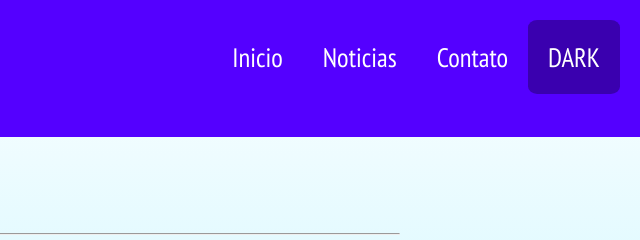
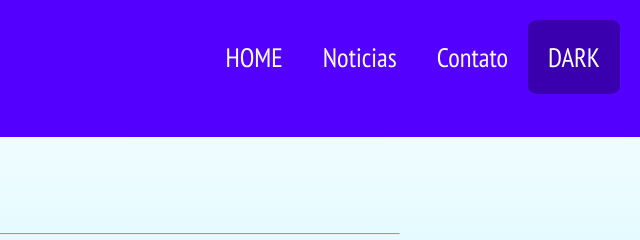
Before and after one commit to daniel-uruena/prueba-git, a plain HTML site: page index.html in a window 1280 px wide. Shown: the top 240 px of the page, 640-1280 px from the left. Drawn offline with Linux system fonts and the light colour scheme.

Commit message:
Se cambia la opcion de incio del menu

```diff
--- a/index.html
+++ b/index.html
@@ -15,7 +15,7 @@
         <div class="menu">
             <ul>
                 <li>
-                    <a href="#"  class="dark">Inicio</a>
+                    <a href="#"  class="dark">HOME</a>
                 </li>
                 <li>
                     <a href="#news"  class="dark">Noticias</a>
```
